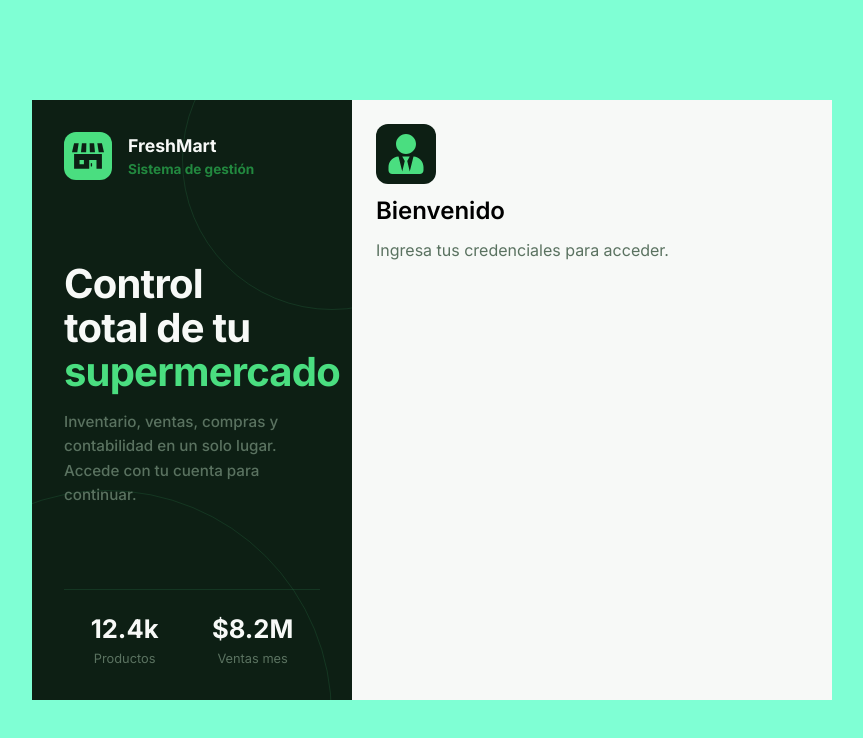
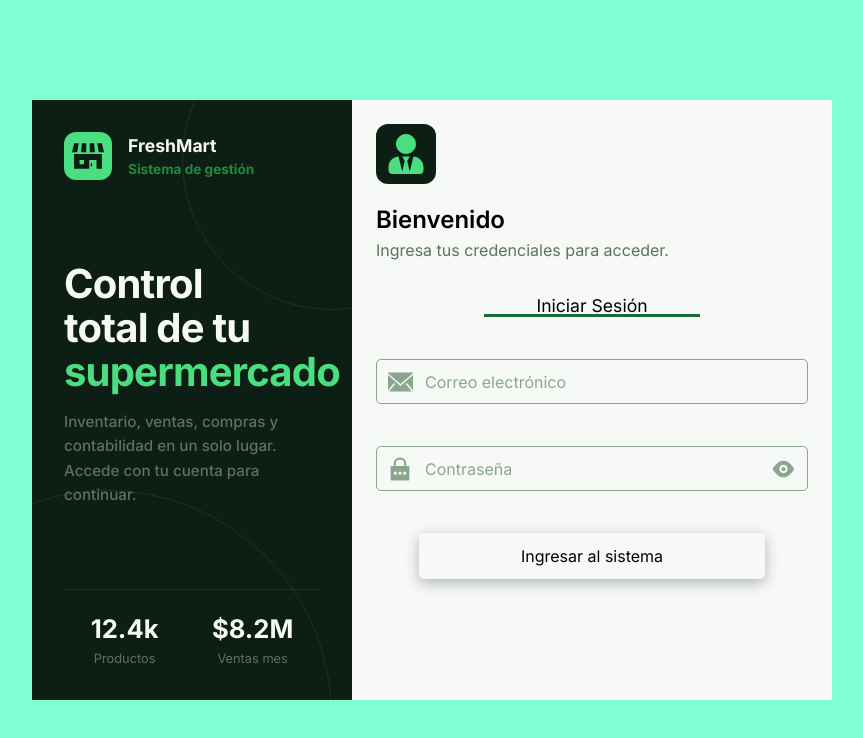
Before and after one commit to JuanPabloLeonF/frontend-supermarket-inventory, a React (Vite) app: page / in a window 1280 px wide. Shown: the top 738 px of the page, without its empty margins (208-1071 px from the left). Built offline with nearby package versions, Linux system fonts and the light colour scheme.

Commit message:
terminando de hacer el login del formulario con customs hooks

```diff
--- a/src/index.css
+++ b/src/index.css
@@ -28,7 +28,7 @@
   --warning:      #d97706;   /* Alertas — ej: stock bajo               */
 
   /* ── Overlays (para modales y fondos semitransparentes) ── */
-  --overlay-dark:     rgba(13, 31, 20, 0.60);
+  --overlay-dark:     rgba(16, 31, 22, 0.315);
   --overlay-light:    rgba(247, 249, 247, 0.80);
   --border-subtle:    rgba(255, 255, 255, 0.10);  /* Bordes sobre fondo oscuro */
   --highlight-lime:   rgba(74, 222, 128, 0.12);   /* Círculos decorativos      */
--- a/src/presentation/components/login/section-formulary/SectionFormularyLogin.css
+++ b/src/presentation/components/login/section-formulary/SectionFormularyLogin.css
@@ -7,7 +7,7 @@
 
 .info-formulary-login__header {
     width: 100%;
-    height: 25%;
+    height: 35%;
     display: flex;
     flex-direction: column;
     align-items: start;
@@ -23,8 +23,152 @@
     border-radius: 12px;
 }
 
-.info-formulary-login__header > span:first-of-type {
+.info-formulary-login__info-wrapper {
+    width: 100%;
+    height: 30%;
+    display: flex;
+    flex-direction: column;
+}
+
+.info-formulary-login__info-wrapper > span:first-of-type {
     font-size: 1.5rem;
     font-weight: 600;
     color: var(--color-text);
 }
+
+.info-formulary-login__login-wrapper {
+    width: 100%;
+    height: 20%;
+    display: flex;
+    flex-direction: column;
+    justify-content: end;
+    align-items: center;
+}
+
+.info-formulary-login__login-wrapper > span {
+    width: 50%;
+    height: 50%;
+    border-bottom: solid 3px var(--green-mid);
+    display: flex;
+    justify-content: center;
+    align-items: center;
+    font-size: 1.1rem;
+    color: var(--color-text);
+    background-color: transparent;
+    transition: border-color 0.25s ease, color 0.25s ease;
+}
+
+.info-formulary-login__login-wrapper > span:hover {
+    border-color: var(--green-light);
+    color: var(--text-muted);
+}
+
+.formulary-login {
+    width: 100%;
+    height: 55%;
+}
+
+.formulary-login > form {
+    width: 100%;
+    height: 100%;
+    display: flex;
+    flex-direction: column;
+    align-items: center;
+    justify-content: space-evenly;
+}
+
+.formulary-login form label {
+    width: 100%;
+    position: relative;
+    display: flex;
+    flex-direction: column;
+}
+
+.input-container {
+    position: relative;
+    width: 100%;
+    height: 45px;
+}
+
+.input-container input {
+    background-color: transparent;
+    width: 100%;
+    height: 100%;
+    outline: none;
+    border: solid 1px var(--text-light);
+    border-radius: 5px;
+    padding: 0 45px;
+    box-sizing: border-box;
+    color: var(--text-light);
+    transition: border-color 0.25s ease;
+}
+
+.icon-wrapper-1 {
+    width: 25px;
+    position: absolute;
+    top: 50%;
+    left: 12px;
+    transform: translateY(-50%);
+    pointer-events: none;
+    color: var(--text-light);
+    transition: color 0.25s ease;
+}
+
+.icon-wrapper-2 {
+    background-color: transparent;
+    border: none;
+    width: 25px;
+    position: absolute;
+    top: 50%;
+    right: 12px;
+    transform: translateY(-50%);
+    color: var(--text-light);
+    cursor: pointer;
+    transition: color 0.25s ease;
+}
+
+.label-text {
+    position: absolute;
+    left: 45px;
+    top: 50%;
+    transform: translateY(-50%);
+    pointer-events: none;
+    color: var(--text-light);
+    padding: 0 4px;
+    background-color: transparent;
+    transition: transform 0.25s ease, color 0.25s ease;
+}
+
+.input-container:focus-within .icon-wrapper-1,
+.input-container:focus-within .icon-wrapper-2,
+.input-container:has(input:not(:placeholder-shown)) .icon-wrapper-1,
+.input-container:has(input:not(:placeholder-shown)) .icon-wrapper-2 {
+    color: var(--green-mid);
+}
+
+.input-container:focus-within ~ .label-text,
+.input-container:has(input:not(:placeholder-shown)) ~ .label-text {
+    transform: translate(-48px, -50px);
+    color: var(--green-mid);
+}
+
+.input-container input:focus,
+.input-container input:not(:placeholder-shown) {
+    border-color: var(--green-mid);
+    color: var(--green-mid);
+}
+
+.formulary-login > form > button {
+    background-color: transparent;
+    border: none;
+    border-radius: 5px;
+    box-shadow:  0 4px 14px var(--overlay-dark);
+    width: 80%;
+    height: 15%;
+    cursor: pointer;
+    transition: box-shadow 0.25s ease, color 0.25s ease;
+}
+
+.formulary-login > form > button:hover {
+    color: var(--green-mid);
+}
--- a/src/presentation/components/login/section-formulary/SectionFormularyLogin.tsx
+++ b/src/presentation/components/login/section-formulary/SectionFormularyLogin.tsx
@@ -1,20 +1,102 @@
+import { useState } from "react";
+import { SvgEmail } from "../../utils/svg-components/SvgEmail";
+import { SvgEyeOpen } from "../../utils/svg-components/SvgEyeOpen";
+import { SvgEyeClosed } from "../../utils/svg-components/SvgEyeClosed";
+import { SvgPasswordLock } from "../../utils/svg-components/SvgPasswordLock";
 import { SvgUserEmployee } from "../../utils/svg-components/SvgUserEmployee";
-import "./SectionFormularyLogin.css"
+import "./SectionFormularyLogin.css";
+import { useForm } from "../../../hooks/UseForm";
+
+interface FormularyLoginData {
+  email: string;
+  password: string;
+}
 
 export function SectionFormularyLogin(): React.JSX.Element {
+
+
+  const [showPassword, setShowPassword] = useState<boolean>(false);
+
+  const togglePasswordVisibility = (): void => {
+    setShowPassword((prev) => !prev);
+  };
+
+
+  const { values, handleChange, submitFormulary } = useForm<FormularyLoginData>({
+    email: "",
+    password: "",
+  });
+
+
   return (
-        <>
     <section className="info-formulary-login">
       <header className="info-formulary-login__header">
         <div className="info-formulary-login__logo-wrapper">
-                    <SvgUserEmployee color="var(--green-lime)" size="100%"/>
+          <SvgUserEmployee color="var(--green-lime)" size="100%" />
         </div>
+        <div className="info-formulary-login__info-wrapper">
           <span>Bienvenido</span>
           <span>Ingresa tus credenciales para acceder.</span>
+        </div>
+        <div className="info-formulary-login__login-wrapper">
+          <span>Iniciar Sesión</span>
+        </div>
       </header>
-            <main></main>
+
+      <main className="formulary-login">
+        <form onSubmit={submitFormulary}>
+          <label htmlFor="email">
+            <div className="input-container">
+              <div className="icon-wrapper-1">
+                <SvgEmail color="currentColor" />
+              </div>
+              <input
+                type="email"
+                id="email"
+                name="email"
+                value={values.email}
+                onChange={handleChange}
+                placeholder=" "
+                required
+              />
+            </div>
+            <span className="label-text">Correo electrónico</span>
+          </label>
+
+          <label htmlFor="password">
+            <div className="input-container">
+              <div className="icon-wrapper-1">
+                <SvgPasswordLock color="currentColor" />
+              </div>
+              <input
+                type={showPassword ? "text" : "password"}
+                id="password"
+                name="password"
+                value={values.password}
+                onChange={handleChange}
+                placeholder=" "
+                required
+              />
+              <button
+                type="button"
+                className="icon-wrapper-2"
+                aria-label={showPassword ? "Ocultar contraseña" : "Mostrar contraseña"}
+                onClick={togglePasswordVisibility}
+              >
+                {showPassword ? (
+                  <SvgEyeClosed color="currentColor" />
+                ) : (
+                  <SvgEyeOpen color="currentColor" />
+                )}
+              </button>
+            </div>
+            <span className="label-text">Contraseña</span>
+          </label>
+
+          <button type="submit">Ingresar al sistema</button>
+        </form>
+      </main>
       <footer></footer>
     </section>
-        </>
   );
 }
--- /dev/null
+++ b/src/presentation/components/utils/svg-components/SvgEyeClosed.tsx
@@ -0,0 +1,16 @@
+import type { SvgPropsData } from "../../../models/IconosProps";
+
+export function SvgEyeClosed({ size = "100%", color = "currentColor" }: SvgPropsData): React.JSX.Element {
+  return (
+    <svg
+      width={size}
+      height={size}
+      viewBox="0 0 16 16"
+      fill={color}
+      xmlns="http://www.w3.org/2000/svg"
+    >
+      <path d="m10.79 12.912-1.614-1.615a3.5 3.5 0 0 1-4.474-4.474l-2.06-2.06C.938 6.278 0 8 0 8s3 5.5 8 5.5a7.029 7.029 0 0 0 2.79-.588zM5.21 3.088A7.028 7.028 0 0 1 8 2.5c5 0 8 5.5 8 5.5s-.939 1.721-2.641 3.238l-2.062-2.062a3.5 3.5 0 0 0-4.474-4.474L5.21 3.089z" />
+      <path d="M5.525 7.646a2.5 2.5 0 0 0 2.829 2.829l-2.83-2.829zm4.95.708-2.829-2.83a2.5 2.5 0 0 1 2.829 2.829zm3.171 6-12-12 .708-.708 12 12-.708.708z" />
+    </svg>
+  );
+}
--- /dev/null
+++ b/src/presentation/components/utils/svg-components/SvgEyeOpen.tsx
@@ -0,0 +1,24 @@
+import type { SvgPropsData } from "../../../models/IconosProps";
+
+export function SvgEyeOpen({ size = "100%", color = "currentColor" }: SvgPropsData): React.JSX.Element {
+  return (
+    <svg
+      width={size}
+      height={size}
+      viewBox="0 0 24 24"
+      fill={color}
+      xmlns="http://www.w3.org/2000/svg"
+    >
+      <path
+        fillRule="evenodd"
+        clipRule="evenodd"
+        d="M8 12C8 9.79086 9.79086 8 12 8C14.2091 8 16 9.79086 16 12C16 14.2091 14.2091 16 12 16C9.79086 16 8 14.2091 8 12ZM6.24234 6.34315C9.36653 3.21895 14.4319 3.21895 17.556 6.34315L19.7239 8.511C20.3508 9.13781 20.8909 9.67788 21.2653 10.1685C21.6665 10.6944 21.9703 11.2792 21.9703 12C21.9703 12.7208 21.6665 13.3056 21.2653 13.8315C20.8909 14.3221 20.3508 14.8622 19.7239 15.489L17.556 17.6569C14.4319 20.781 9.36653 20.781 6.24234 17.6569L4.07447 15.489C3.44759 14.8622 2.90746 14.3221 2.5331 13.8315C2.1319 13.3056 1.82812 12.7208 1.82812 12C1.82812 11.2792 2.1319 10.6944 2.5331 10.1685C2.90746 9.67788 3.44759 9.13781 4.07447 8.51101C4.08994 8.49555 4.10545 8.48003 4.12102 8.46447L6.24234 6.34315Z"
+      />
+      <path
+        fillRule="evenodd"
+        clipRule="evenodd"
+        d="M12 10C10.8954 10 10 10.8954 10 12C10 13.1046 10.8954 14 12 14C13.1046 14 14 13.1046 14 12C14 10.8954 13.1046 10 12 10Z"
+      />
+    </svg>
+  );
+}
--- /dev/null
+++ b/src/presentation/hooks/UseForm.ts
@@ -0,0 +1,30 @@
+import { useState, type ChangeEvent, type SubmitEvent } from "react";
+
+export function useForm<T>(initialValues: T) {
+
+    const [values, setValues] = useState<T>(initialValues);
+
+    const handleChange = (event: ChangeEvent<HTMLInputElement>): void => {
+        const { name, value } = event.target;
+        setValues((prev) => ({
+        ...prev,
+        [name]: value,
+        }));
+    }
+
+    const submitFormulary = (event: SubmitEvent<HTMLFormElement>): void => {
+        event.preventDefault();
+        console.log("Datos capturados:", values);
+        resetForm();
+    };
+
+    const resetForm = (): void => {
+        setValues(initialValues);
+    };
+
+    return  {
+        handleChange,
+        submitFormulary,
+        values
+    }
+}
```
Lines whose indentation alone changed are shown as unchanged.
